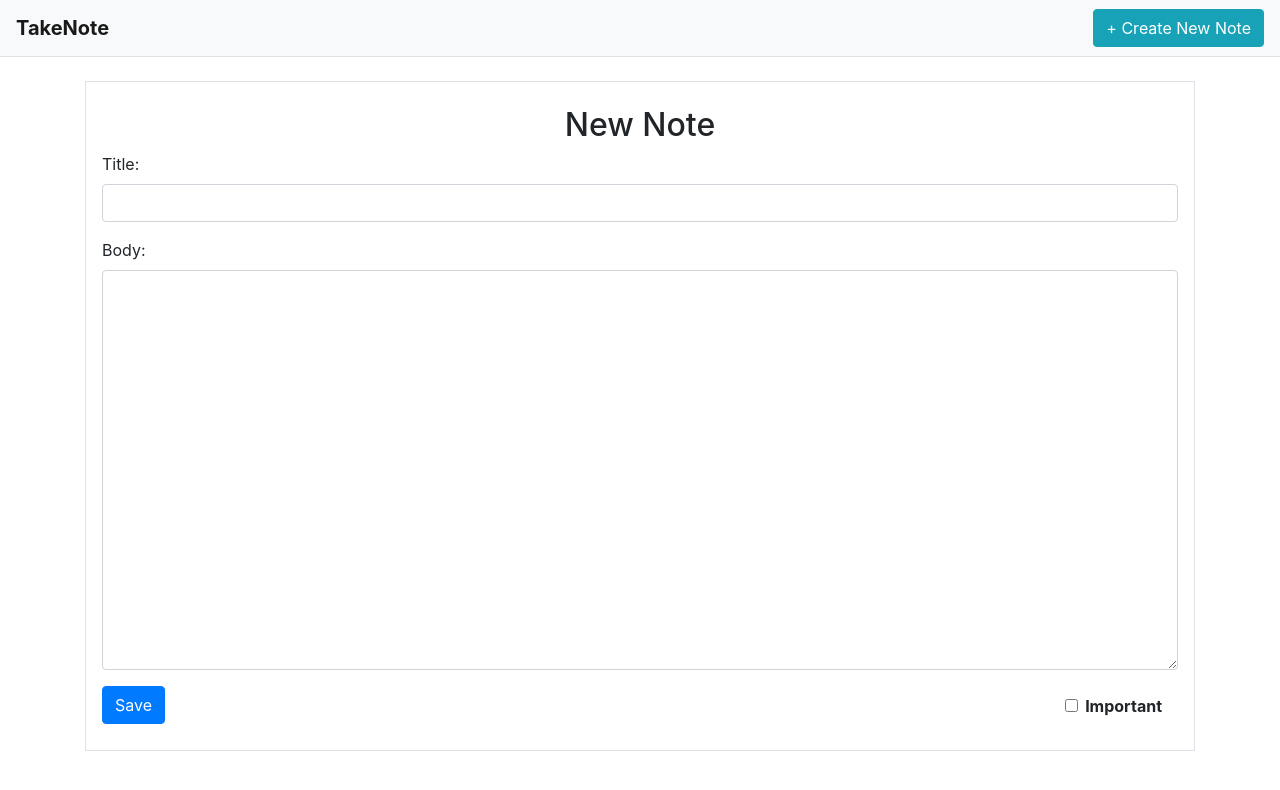
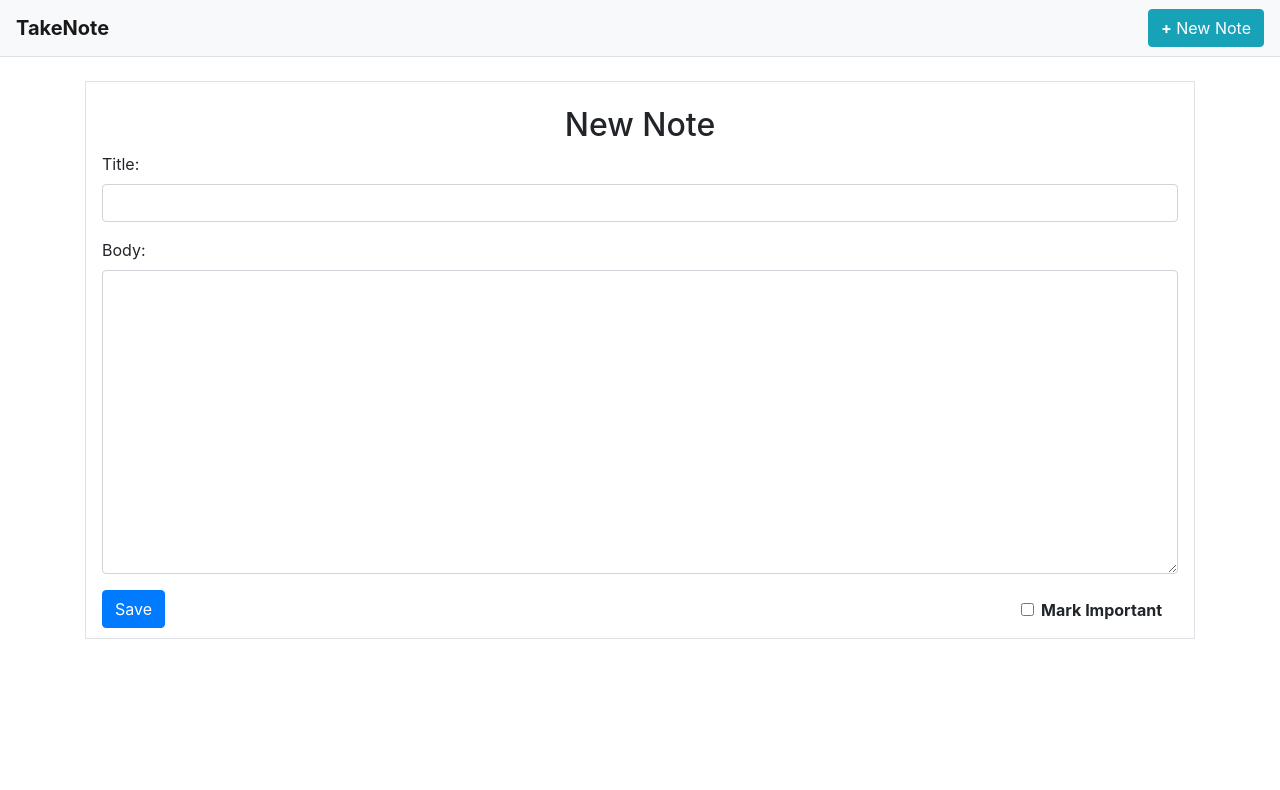
Before and after one commit to ScubaTim/TakeNote, a React (Create React App) app in the folder takenote/: page / in a window 1280 px wide. Shown: the top 790 px of the page. Built offline with nearby package versions, Linux system fonts and the light colour scheme; no server answers.

Commit message:
Additional code cleanup

```diff
--- a/takenote/src/components/App.js
+++ b/takenote/src/components/App.js
@@ -1,17 +1,16 @@
 import React, { useState, useEffect } from 'react';
 import noteService from '../services/note';
+import { Container, Row, Col } from 'reactstrap';
 import Toolbar from './Toolbar';
 import NotesList from './NotesList';
 import NoteEditor from './NoteEditor';
-import { Container, Row, Col } from 'reactstrap';
-
 
 const App = () => {
     const [notes, setNotes] = useState([]);
-    const [toggleEditorView, setToggleEditorView] = useState(false);
+    const [editorView, setEditorView] = useState(false);
 
     useEffect(() => {
-        //Gets all notes from database
+        //Get notes from database
         noteService
             .getAll()
             .then(initialNotes => {
@@ -22,36 +21,36 @@ const App = () => {
             })
     }, []);
 
-    const handleToggle = () => {
-        setToggleEditorView(!toggleEditorView);
+    const toggleEditorView = () => {
+        setEditorView(!editorView);
     }
 
     //If no notes to display, show note editor instead.
     if (notes.length === 0) {
         return (
-            <div>
-                <Toolbar toggle={handleToggle} toggleView={toggleEditorView} />
+            <>
+                <Toolbar toggleEditorView={toggleEditorView} editorView={editorView} />
                 <Container>
                     <Row>
                         <Col>
-                            <NoteEditor notes={notes} setNotes={setNotes} toggle={handleToggle} />
+                            <NoteEditor notes={notes} setNotes={setNotes} toggleEditorView={toggleEditorView} />
                         </Col>
                     </Row>
                 </Container>
-            </div>
+            </>
         );
     }
 
-    //If there are notes, show NoteList unless toggleEditorView is pressed, then show NoteEditor.
+    //If there are notes, show NoteList UNLESS editorView is pressed, then show NoteEditor.
     return (
-        <div>
-            <Toolbar toggle={handleToggle} toggleView={toggleEditorView} />
+        <>
+            <Toolbar toggleEditorView={toggleEditorView} editorView={editorView} />
             <Container>
-                {toggleEditorView
-                    ? <Row><Col><NoteEditor notes={notes} setNotes={setNotes} toggle={handleToggle} /> </Col></Row>
-                    : <Row><Col><NotesList notesList={notes} setNotes={setNotes} /></Col></Row>}
+                {editorView
+                    ? <Row><Col><NoteEditor notes={notes} setNotes={setNotes} toggleEditorView={toggleEditorView} /></Col></Row>
+                    : <Row><Col><NotesList notesList={notes} setNotes={setNotes} toggleEditorView={toggleEditorView} /></Col></Row>}
             </Container>
-        </div>
+        </>
     );
 };
 
--- a/takenote/src/components/NoteEditor.js
+++ b/takenote/src/components/NoteEditor.js
@@ -2,13 +2,13 @@ import React, { useState } from 'react';
 import noteService from '../services/note';
 import { Button, Form, FormGroup, Label, Input, Row, Col } from 'reactstrap';
 
-const NoteEditor = ({ notes, setNotes, toggle }) => {
+const NoteEditor = ({ notes, setNotes, toggleEditorView }) => {
     const [noteContent, setNoteContent] = useState("");
     const [newTitle, setNewTitle] = useState("");
     const [isImportant, setIsImportant] = useState(false);
 
-    const handleAddNote = (event) => {
-        event.preventDefault();
+    const handleAddNote = (e) => {
+        e.preventDefault();
 
         const newNote = {
             title: newTitle,
@@ -19,47 +19,38 @@ const NoteEditor = ({ notes, setNotes, toggle }) => {
         noteService
             .create(newNote)
             .then((returnedNote) => {
-                //Concat does not modify old array, returns new array with newNote (returnedNote from backend) added.
                 setNotes(notes.concat(returnedNote))
             })
             .catch((error) => {
                 alert(`There was an error adding notes. Error Message: ${error}`)
             })
 
-        //If there are no notes, toggle back to the editor? Maybe? ********* Idk what this does *********
+        //toggleEditorViews away from the editor on submit, back to NotesList. If () statement is necessary, or first note doesn't cause toggle
         if (notes.length > 0) {
-            toggle();
+            toggleEditorView();
         }
     }
 
-    const handleTitleChange = (e) => {
-        setNewTitle(e.target.value);
-    }
-
-    const handleNoteContentChange = (e) => {
-        setNoteContent(e.target.value);
-    }
-
     return (
-        <Form className="border px-3 py-4 my-4" onSubmit={handleAddNote}>
+        <Form className="border px-3 pt-4 pb-2 my-4" onSubmit={handleAddNote}>
             <h2 className="text-center">New Note</h2>
             <FormGroup>
                 <Label for="title">Title:</Label>
-                <Input type="text" id="title" onChange={handleTitleChange} />
+                <Input type="text" id="title" onChange={(e) => setNewTitle(e.target.value)} />
             </FormGroup>
             <FormGroup>
                 <Label for="noteText">Body:</Label>
-                <Input type="textarea" id="noteText" onChange={handleNoteContentChange} style={{ minHeight: "50vh" }} />
+                <Input type="textarea" id="noteText" onChange={(e) => setNoteContent(e.target.value)} style={{ minHeight: "38vh" }} />
             </FormGroup>
             <Row>
                 <Col>
                     <Button type="submit" color="primary">Save</Button>
                 </Col>
                 <Col>
-                    <FormGroup className="text-right py-2 mr-3" check>
+                    <FormGroup className="text-right pt-2 mr-3" check>
                         <Input type="checkbox" onClick={() => setIsImportant(!isImportant)} />
-                        <Label check >
-                            <strong>Important</strong>
+                        <Label check className="mb-2" >
+                            <strong>Mark Important</strong>
                         </Label>
                     </FormGroup>
                 </Col>
--- a/takenote/src/components/NotesList.js
+++ b/takenote/src/components/NotesList.js
@@ -1,8 +1,10 @@
 import React, { useState } from 'react';
-import Note from './Note';
 import styled from 'styled-components';
 import { Row, Col, Input, Label } from 'reactstrap';
+import Note from './Note';
 
+
+//The "Grid"
 const ListField = styled('div')`
     display: flex;
     flex-direction: column;
@@ -11,49 +13,19 @@ const ListField = styled('div')`
 `
 
 const NotesList = ({ notesList, setNotes }) => {
-    const [showImportant, setShowImportant] = useState(false);
+    const [showImportant, toggleShowImportant] = useState(false);
 
-    const toggleImportantOnly = () => {
-        setShowImportant(!showImportant);
-    }
-
-    const important = (
-        <Col>
-            <hr />
-            <Label check className="ml-4 pl-1 my-3">
-                <Input type="checkbox" onClick={() => toggleImportantOnly()} />
-                {showImportant ? <span>Show Important Only</span> : <span>Show All</span>}
-            </Label>
-        </Col>
-    )
-
-    if (showImportant === false) {
-        //Generates a list of only the important notes with correct columns
+    const FilteredNotesList = () => {
+        if (!showImportant) {
+            //Generates a list of all notes with correct columns
             const Notes = notesList.map((note, i) => (
                 <Col key={i} xs="12" sm="6" md="4">
                     <Note note={note} notesList={notesList} setNotes={setNotes} />
                 </Col>
             ));
-
-        return (
-            <>
-                <Row className="mb-5">
-                    <Col>
-                        <ListField className="py-3">
-                            <Row>
-                                {Notes}
-                            </Row>
-                        </ListField>
-                    </Col>
-                </Row>
-                <Row>
-                    {important}
-                </Row>
-            </>
-        );
-    }
-
-    if (showImportant === true) {
+            return Notes;
+        } else {
+            //Generates a list of only important notes
             const Notes = (
                 notesList
                     .filter((note) => note.important)
@@ -63,6 +35,9 @@ const NotesList = ({ notesList, setNotes }) => {
                         </Col>
                     ))
             );
+            return Notes;
+        }
+    }
 
     return (
         <>
@@ -70,17 +45,22 @@ const NotesList = ({ notesList, setNotes }) => {
                 <Col>
                     <ListField>
                         <Row>
-                                {Notes}
+                            {FilteredNotesList()}
                         </Row>
                     </ListField>
                 </Col>
             </Row>
             <Row>
-                    {important}
+                <Col>
+                    <hr />
+                    <Label check className="ml-4 pl-1 my-3">
+                        <Input type="checkbox" onClick={() => toggleShowImportant(!showImportant)} />
+                        {showImportant ? <span>Show All</span> : <span>Show Important Only</span>}
+                    </Label>
+                </Col>
             </Row>
         </>
     )
-    }
 };
 
 export default NotesList;
--- a/takenote/src/components/Toolbar.js
+++ b/takenote/src/components/Toolbar.js
@@ -1,14 +1,10 @@
 import React from 'react';
-import {
-    Navbar,
-    NavbarBrand,
-    Nav,
-    NavItem,
-    Button
-} from 'reactstrap';
+import { Navbar, NavbarBrand, Nav, NavItem, Button } from 'reactstrap';
 
-const Toolbar = ({ toggle, toggleView }) => {
-    const label = toggleView ? 'Cancel' : `+ Create New Note`
+const Toolbar = ({ editorView, toggleEditorView }) => {
+
+    const label = editorView ? <span>Cancel</span> : <span><strong>+</strong> New Note</span>
+    const btnColor = editorView ? 'warning' : 'info'
 
     return (
         <Navbar color="light" light className="border-bottom">
@@ -17,7 +13,7 @@ const Toolbar = ({ toggle, toggleView }) => {
             </NavbarBrand>
             <Nav>
                 <NavItem>
-                    <Button color={toggleView ? 'warning' : 'info'} onClick={toggle}>
+                    <Button color={btnColor} onClick={toggleEditorView}>
                         {label}
                     </Button>
                 </NavItem>
```
Lines whose indentation alone changed are shown as unchanged.
